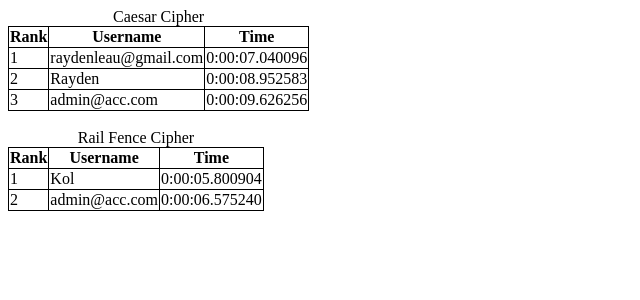
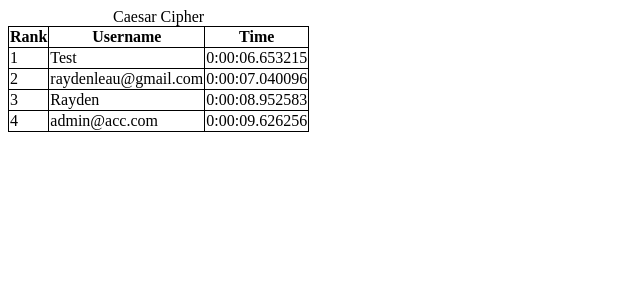
Before and after one commit to Kol07/CipherGameOH23, a Flask app: page /leaderboard in a window 1280 px wide. Shown: the top 300 px of the page, without its empty margins (0-640 px from the left). Run offline with Flask 3, Linux system fonts and the light colour scheme.

Commit message:
Added spinning globe, removed railfence

```diff
--- a/leaderboards/caesarleaderboard.json
+++ b/leaderboards/caesarleaderboard.json
@@ -10,5 +10,9 @@
     {
         "username": "raydenleau@gmail.com",
         "time": "0:00:07.040096"
+    },
+    {
+        "username": "Test",
+        "time": "0:00:06.653215"
     }
 ]
--- a/leaderboards/railfenceleaderboard.json
+++ /dev/null
@@ -1,10 +0,0 @@
-[
-    {
-        "username": "admin@acc.com",
-        "time": "0:00:06.575240"
-    },
-    {
-        "username": "Kol",
-        "time": "0:00:05.800904"
-    }
-]
--- a/main.py
+++ b/main.py
@@ -78,7 +78,7 @@ def encryptRailFence(text, key):
 #---------------------------
 #Forms
 class UsernameForm(FlaskForm):
-    username = StringField('Username', validators=[DataRequired()])
+    username = StringField('Username', validators=[])
 
 class ChooseCipherForm(FlaskForm):
     cipher = SelectField('Cipher', validators=[DataRequired()], choices=[('caesar','Caesar Cipher'),('railfence','Railfence Cipher')])
@@ -106,7 +106,7 @@ def home():
     if form.validate_on_submit():
         print('Form validated')
         session['username'] = form.username.data
-        return redirect(url_for('choosecipher'))
+        return redirect(url_for('cipher',ciphertype='caesar'))
 
     try:
         if session['starttime']:
@@ -148,13 +148,13 @@ def leaderboard():
         railfenceleaderboard = []
     return render_template('leaderboard.html',caesarleaderboard=caesarleaderboard,railfenceleaderboard=railfenceleaderboard)
 
-@app.route('/cipher',methods=['GET','POST'])
+""" @app.route('/cipher',methods=['GET','POST'])
 def choosecipher():
     form = ChooseCipherForm(request.form)
     if form.validate_on_submit():
         print('Form validated')
         return redirect(url_for('cipher',ciphertype=form.cipher.data))
-    return render_template('choosecipher.html',form=form)
+    return render_template('choosecipher.html',form=form) """
 
 @app.route('/cipher/<ciphertype>',methods=['GET','POST'])
 def cipher(ciphertype):
@@ -172,6 +172,7 @@ def cipher(ciphertype):
             lbpath = caesarlbpath
         elif ciphertype == 'railfence':
             lbpath = railfencelbpath
+
         try:
             with open(lbpath,'r') as f:
                 leaderboard = json.load(f)
--- a/templates/cipher.html
+++ b/templates/cipher.html
@@ -5,7 +5,7 @@
 </head>
 
 <body>
-
+    <p>*Story text here*</p>
     <p>Decrypt this word: {{ encryptedword }}  (Case Sensitive)</p>
     <div id="stopwatch">00:00:00</div>
     <form action="#" method="post" onsubmit="return validateWord()">
--- a/templates/leaderboard.html
+++ b/templates/leaderboard.html
@@ -28,7 +28,7 @@
         {% endfor %}
     </table>
     <br>
-    <table>
+    <!-- <table>
         <caption> Rail Fence Cipher </caption>
         <tr>
             <th>Rank</th>
@@ -42,7 +42,7 @@
             <td> {{ user['time'] }} </td>
         </tr>
         {% endfor %}
-    </table>
+    </table> -->
 
 </body>
 </html>
```
Also changed, not shown: templates/home.html (+13 -6 lines), 1 other file.
